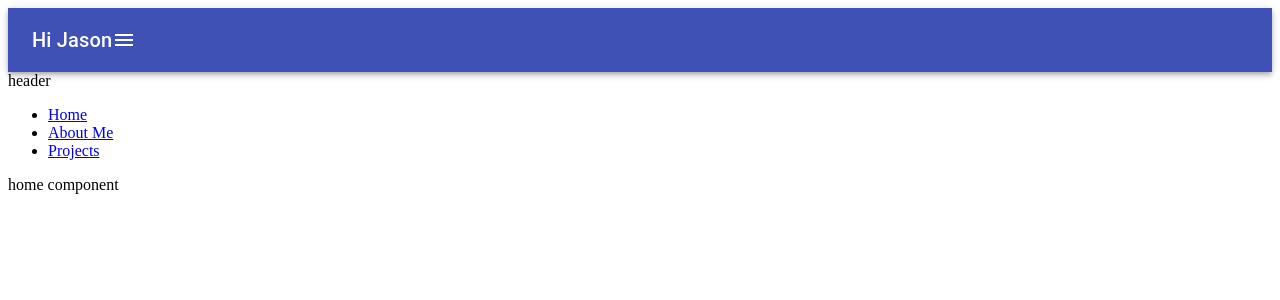
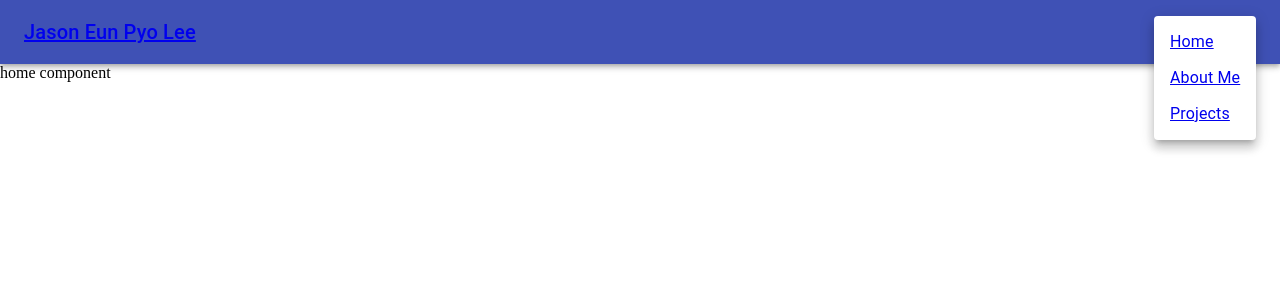
Before and after one commit to jadehjk/spa_website, a React (Create React App) app: page / in a window 1280 px wide. Both pictures are taken after a click on the button "menu". Shown: the top 300 px of the page. Built offline with nearby package versions, Linux system fonts and the light colour scheme.

Commit message:
AppBar without style

```diff
--- a/package.json
+++ b/package.json
@@ -13,6 +13,7 @@
     "@types/react": "^16.9.43",
     "@types/react-dom": "^16.9.8",
     "@types/react-router-dom": "^5.1.5",
+    "node-sass": "^4.14.1",
     "react": "^16.13.1",
     "react-dom": "^16.13.1",
     "react-router-dom": "^5.2.0",
--- /dev/null
+++ b/src/Client/Styles/Core/_appbar.scss
@@ -0,0 +1,6 @@
+.appbar-wrapper{
+
+}
+.appbar-toolbar {
+    justify-content: space-between;
+}
--- /dev/null
+++ b/src/Client/Styles/_global.scss
@@ -0,0 +1,3 @@
+body {
+    margin: 0;
+}
--- /dev/null
+++ b/src/Client/Styles/index.scss
@@ -0,0 +1,3 @@
+@import "Core/appbar";
+
+@import "global";
--- a/src/Client/scripts/App.tsx
+++ b/src/Client/scripts/App.tsx
@@ -1,39 +1,72 @@
 import * as React from 'react';
 import {Redirect, Route, Switch, withRouter, BrowserRouter} from 'react-router-dom';
-import Constants from './Constants';
-import Home from './components/Home';
-import AboutMe from './components/AboutMe';
-import RouteWithNavbar from './Wrappers/RouteWithNavbar';
+import {Link} from 'react-router-dom';
+
 import AppBar from '@material-ui/core/AppBar';
 import Toolbar from '@material-ui/core/Toolbar';
 import Typography from '@material-ui/core/Typography';
 import IconButton from '@material-ui/core/IconButton';
 import MenuIcon from '@material-ui/icons/Menu';
+import Menu from '@material-ui/core/Menu';
+import MenuItem from '@material-ui/core/MenuItem';
 import Projects from './components/Projects';
+import Constants from './Constants';
+
+import Home from './components/Home';
+import AboutMe from './components/AboutMe';
+import RouteWithNavbar from './Wrappers/RouteWithNavbar';
 
 
+const {routes, strings} = Constants;
+const {home, aboutMe, projects} = routes;
+const {appbarTitle} = strings;
 
-const {routes} = Constants;
-const {home, aboutMe, projects} = routes;
+const App: React.FC<{}> = () => {
+   const [anchorEl, setAnchorEl] = React.useState<null | HTMLElement>(null);
 
-class App extends React.Component<{}, {}> {
-   componentDidUpdate() {
+   const handleClose = (): void => {
+      setAnchorEl(null);
+   };
+
+   const handleMenuOnClick = (event: React.MouseEvent<HTMLElement>):void => {
+      setAnchorEl(event.currentTarget);
    }
 
-   componentDidMount() {
-
-   }
-
-   render() {
    return (
       <BrowserRouter>
-            <AppBar position="static">
-               <Toolbar>
-
-                  <Typography variant="h6"> Hi Jason </Typography>
-                  <IconButton edge="start" color="inherit" aria-label="menu">
-            <MenuIcon />
+         <AppBar className="appbar-wrapper" position="static" >
+            <Toolbar className="appbar-toolbar">
+               <Link to={home}><Typography variant="h6"> {appbarTitle} </Typography></Link>
+               <IconButton edge="start" color="inherit" aria-label="menu" onClick={handleMenuOnClick}>
+                  <MenuIcon/>
                </IconButton>
+               <Menu
+                  anchorEl={anchorEl}
+                  anchorOrigin={{
+                     vertical: 'top',
+                     horizontal: 'right',
+                  }}
+                  keepMounted
+                  transformOrigin={{
+                     vertical: 'top',
+                     horizontal: 'right',
+                  }}
+                  open={Boolean(anchorEl)}
+                  onClose={handleClose}
+               >
+                  <MenuItem
+                     onClick={handleClose}
+                     children={<Link to={home}>Home</Link>}
+                  />
+                  <MenuItem
+                     onClick={handleClose}
+                     children={<Link to={aboutMe}>About Me</Link>}
+                  />
+                     <MenuItem
+                     onClick={handleClose}
+                     children={<Link to={projects}>Projects</Link>}
+                  />
+               </Menu>
             </Toolbar>
          </AppBar>
          <Switch>
@@ -44,6 +77,5 @@ class App extends React.Component<{}, {}> {
       </BrowserRouter>
    );
 }
-}
 
 export default React.memo(App);
--- a/src/Client/scripts/Constants.ts
+++ b/src/Client/scripts/Constants.ts
@@ -4,6 +4,9 @@ const constants = {
       home: '/',
       aboutMe: '/aboutme',
       projects: '/projects'
+   },
+   strings: {
+      appbarTitle: 'Jason Eun Pyo Lee'
    }
 };
 
--- a/src/Client/scripts/Wrappers/Navbar.tsx
+++ /dev/null
@@ -1,24 +0,0 @@
-import * as React from 'react';
-import {Link} from 'react-router-dom';
-// import Droplist from '../../Core/Droplist';
-import INavbarItem from '../types/INavbarItem';
-
-interface INavbarTabletProps {
-    navItems: ReadonlyArray<INavbarItem>;
- }
-
- const Navbar: React.FC<INavbarTabletProps> = ({navItems}) => {
-
-    const renderItem = (navItem : INavbarItem): JSX.Element => {
-       const {name, to} = navItem;
-       return (<Link to={to}>{name}</Link>);
-    };
-
-    return (
-       <div className="navbar-tablet">
-          <ul>{navItems.map((item, i) => <li className="menu-item" key={i}>{renderItem(item)}</li>)}</ul>
-       </div>
-    );
- };
-
- export default Navbar;
--- a/src/Client/scripts/Wrappers/RouteWithNavbar.tsx
+++ b/src/Client/scripts/Wrappers/RouteWithNavbar.tsx
@@ -25,57 +25,13 @@ interface IRouteWithNavbarrProps {
     exact?: boolean;
  }
 
-interface IMasterProps {
-   children: any;
-   navbar?: boolean;
-}
-
 const RouteWithNavbar: React.FC<IRouteWithNavbarrProps> = ({
     ...routeProps
 }) => {
-    const {routes} = Constants;
-
-    const navItems = React.useMemo((): ReadonlyArray<INavbarItem> => {
-
-        const result: INavbarItem[] = [{
-           name: 'Home',
-           to: routes.home
-        }];
-
-
-        result.push({
-           name: 'About Me',
-           to: routes.aboutMe
-        });
-
-
-        result.push({
-            name: 'Projects',
-            to: routes.projects
-        });
-        return result;
-     }, []);
-
-
     return (
-        <>
-        <header>
-            <div className="container-fluid">
-                {/* <Header /> */}
-                header
-            </div>
-        </header>
         <div className="container-fluid master-body">
-            <div className="row">
-                {/* <Navbar /> */}
-                <Navbar navItems={navItems} />
-
-                <div className="content-continer-full col-xs-12">
-                    <Route {...routeProps} />
-                </div>
-            </div>
+            <Route {...routeProps} />
         </div>
-        </>
    );
 };
 
--- a/src/index.tsx
+++ b/src/index.tsx
@@ -1,7 +1,7 @@
 import React from 'react';
 import ReactDOM from 'react-dom';
 import App from './Client/scripts/App';
-import * as serviceWorker from './serviceWorker';
+import './Client/Styles/index.scss'
 
 ReactDOM.render(
     <App />,
```
Also changed, not shown: src/Client/Styles/App.css (deleted, +0 -38 lines), 1 other file (tests, documents, lock files or other folders). Lines whose indentation alone changed are shown as unchanged.
